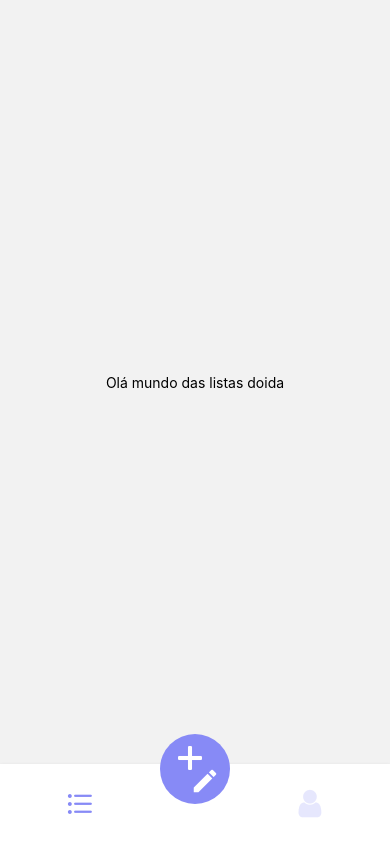
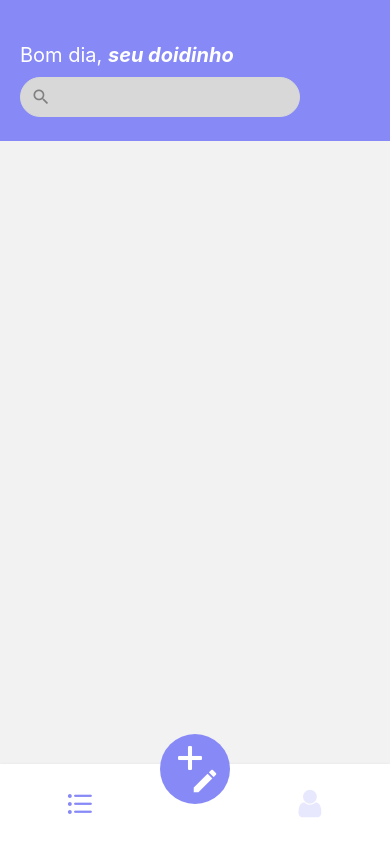
Before and after one commit to luscascarvalho/todo-lists, a React Native app in the folder my-app/: screen /BottomRoutes in a window 390 px wide. Built offline with nearby package versions, Linux system fonts and the light colour scheme.

Commit message:
feat: iniciar página List

```diff
--- a/my-app/src/pages/list/index.tsx
+++ b/my-app/src/pages/list/index.tsx
@@ -1,11 +1,52 @@
 import React from "react";
 
-import { Text, View } from "react-native";
+import { FlatList, Text, View } from "react-native";
+import { style } from "./style";
+import { Input } from "../../components/input/intex";
+import { MaterialIcons } from "@expo/vector-icons";
+
+const data: any = [
+  {
+    item: 0,
+    title: "Realizar a tarefa de casa",
+    description: "página 10 a 20",
+    flag: "urgente",
+  },
+
+  {
+    item: 1,
+    title: "Passear com a Malu",
+    description: "16h30",
+    flag: "urgente",
+  },
+
+  {
+    item: 2,
+    title: "Ir para a academia",
+    description: "10h",
+    flag: "urgente",
+  },
+];
 
 export default function List() {
   return (
-    <View style={{flex: 1, justifyContent: 'center', alignItems: 'center'}}>
-      <Text>Olá mundo das listas doida</Text>
+    <View style={style.container}>
+      <View style={style.header}>
+        <Text style={style.greeting}>
+          Bom dia,{" "}
+          <Text style={{ fontWeight: "bold", fontStyle: "italic" }}>
+            seu doidinho
+          </Text>
+        </Text>
+
+        <View style={style.boxInput}>
+          <Input IconLeft={MaterialIcons} IconLeftName="search" />
+        </View>
+      </View>
+
+      <View style={style.boxList}>
+        <FlatList />
+      </View>
     </View>
   );
 }
--- a/my-app/src/pages/list/style.ts
+++ b/my-app/src/pages/list/style.ts
@@ -2,5 +2,33 @@ import { StyleSheet, Dimensions } from "react-native";
 import { themas } from "../../global/themes";
 
 export const style = StyleSheet.create({
+    container: {
+        flex: 1,
+        alignItems: 'center',
+    },
+
+    header: {
+        width: '100%',
+        height: Dimensions.get('window').height/6,
+        backgroundColor: themas.color.primary,
+        paddingHorizontal: 20,
+        justifyContent: 'center',
+    },
+
+    greeting: {
+        fontSize: 20,
+        color: '#FFFFFF',
+        marginTop: 20
+    },
+
+    boxInput: {
+        width: '80%'
+    },
+
+    boxList: {
+        flex: 1,
+        width: '100%',
+    }
+
 
 })
```
